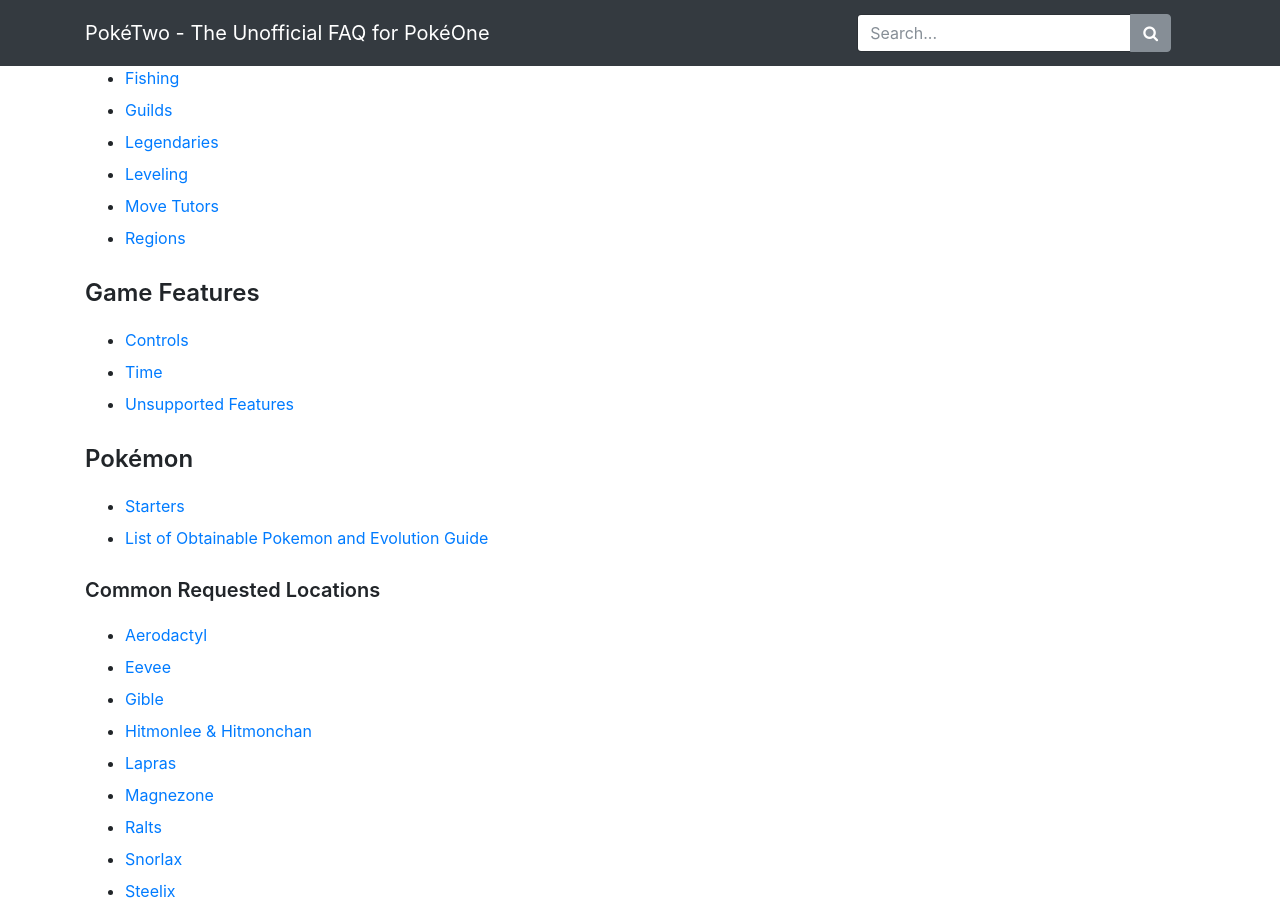
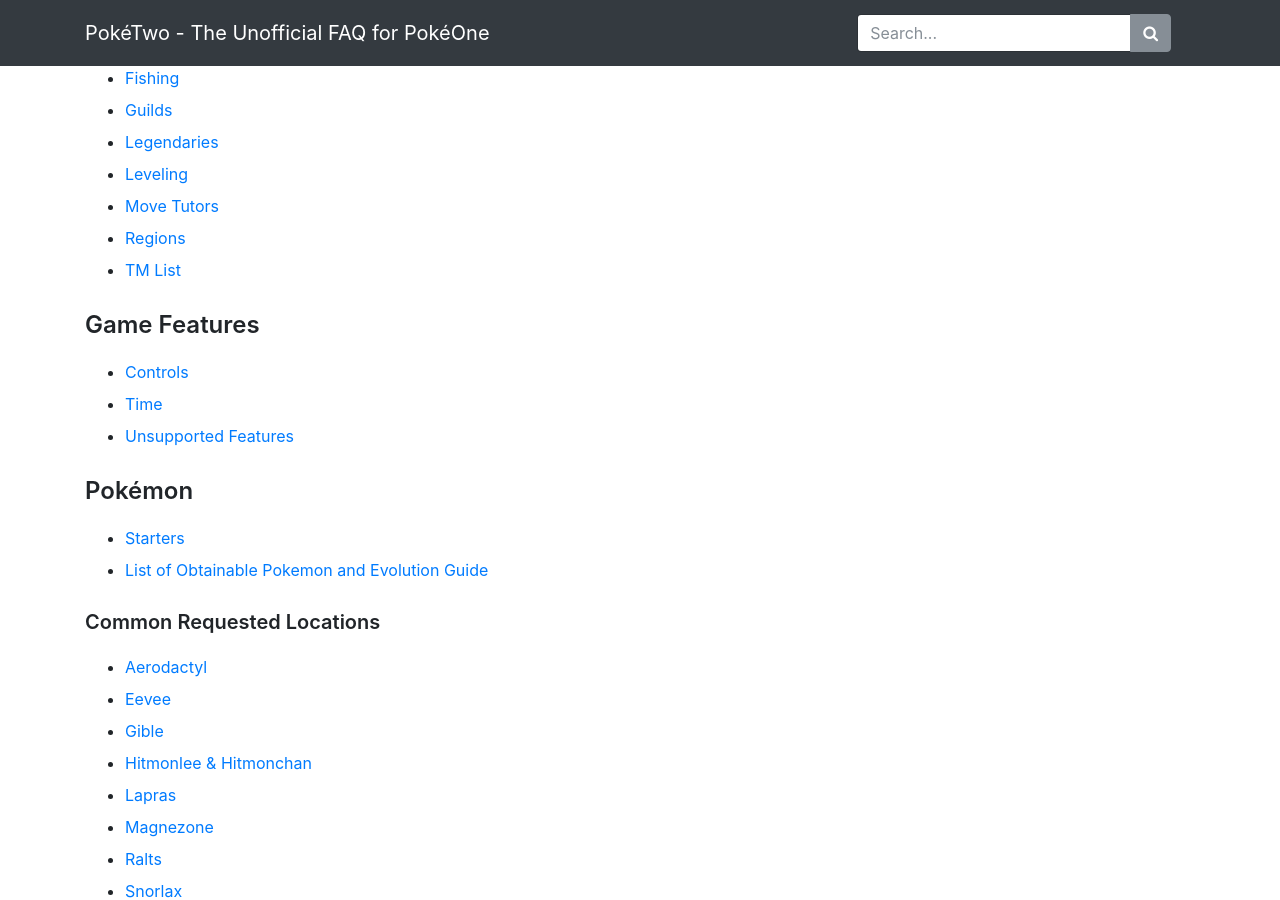
Before and after one commit to X3I/poketwo.com, a Jekyll site: the page built from index.md, in a window 1280 px wide and 900 px high, scrolled down 804 px. Built offline with Jekyll 4.4.1, drawn with Linux system fonts in a browser that asks for light colours; nearby versions of some CDN libraries; our own code applies the rules of GitHub Pages for plain Markdown files.

Commit message:
Update index.md

```diff
--- a/index.md
+++ b/index.md
@@ -39,6 +39,7 @@
 * [Leveling](/guides/leveling)
 * [Move Tutors](/guides/move-tutors)
 * [Regions](/guides/regions)
+* [TM List](/tm/tmlist)
 
 ## Game Features
 
```
